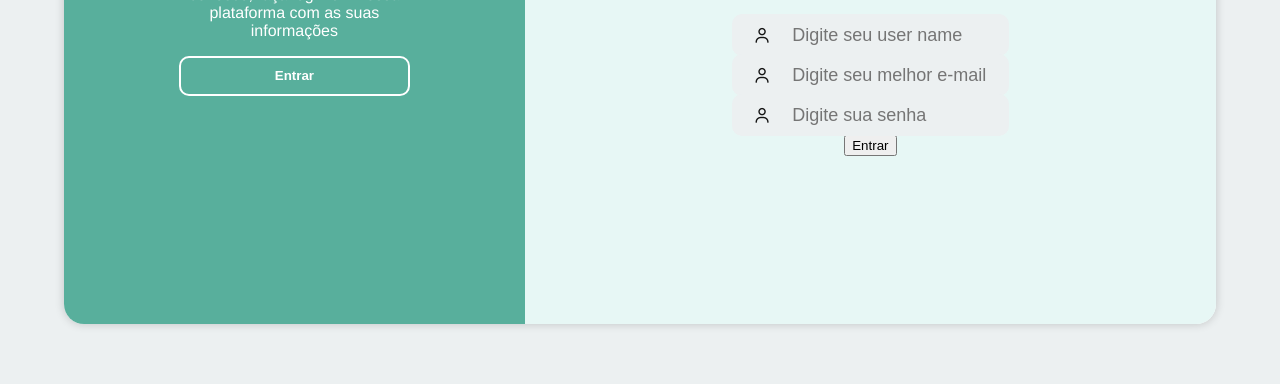
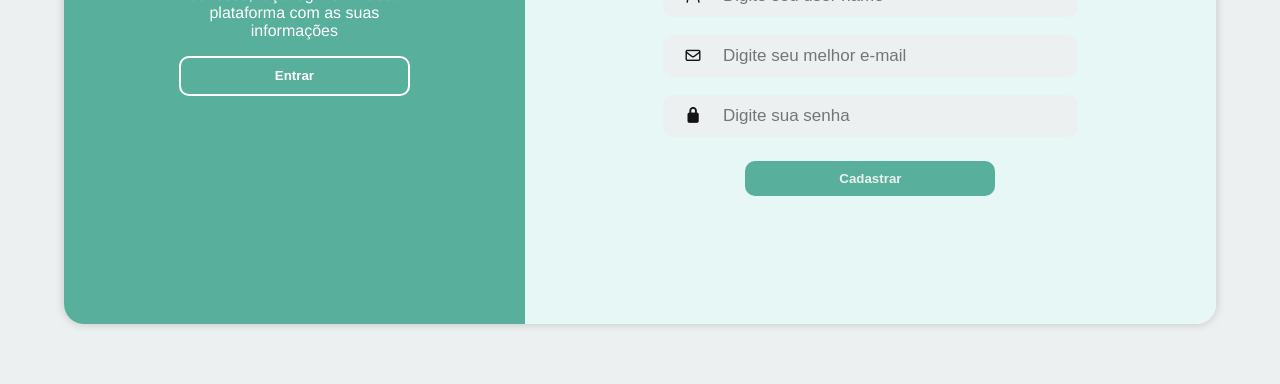
Before and after one commit to ErikeRJK/aula-02, a plain HTML site: page cadastro/index.html in a window 1280 px wide. Shown: the part 416-800 px from the top of the page. Drawn offline with Linux system fonts and the light colour scheme.

Commit message:
finalizando estilização da tela de cadastro

```diff
--- a/cadastro/index.html
+++ b/cadastro/index.html
@@ -37,14 +37,14 @@
             <i class="fa-regular fa-user"></i>
           </div>
           <div class="input">
-            <input type="text" id="e-mail" placeholder="Digite seu melhor e-mail" />
-            <i class="fa-regular fa-user"></i>
+            <input type="email" id="e-mail" placeholder="Digite seu melhor e-mail" />
+            <i class="fa-regular fa-envelope"></i>
           </div>
           <div class="input">
-            <input type="text" id="password" placeholder="Digite sua senha" />
-            <i class="fa-regular fa-user"></i>
+            <input type="password" id="password" placeholder="Digite sua senha" />
+            <i class="fa-solid fa-lock"></i>
           </div>
-          <button>Entrar</button>
+          <button> Cadastrar </button>
         </div>
       </div>
     </div>
--- a/cadastro/style.css
+++ b/cadastro/style.css
@@ -42,6 +42,7 @@ body {
   justify-content: center;
   align-items: center;
   flex-direction: column;
+  margin-bottom: 10px;
 }
 
 .container .main-card .information-card h1 {
@@ -94,12 +95,13 @@ body {
 }
 
 .container .main-card .registration .input {
-  width: 40%;
+  width: 60%;
   height: 40px;
   position: relative;
   display: flex;
   justify-content: center;
   align-items: center;
+  margin-bottom: 20px;
 }
 
 .container .main-card .registration .input input {
@@ -109,7 +111,7 @@ body {
   background-color: #ECF0F1;
   border-radius: 10px;
   padding-left: 60px;
-  font-size: 18px;
+  font-size: 17px;
 }
 
 .container .main-card .registration .input i {
@@ -118,5 +120,18 @@ body {
   font-size: 15px;
   left: 10px;
   color: #141414;
+}
+
+.container .main-card .registration button {
+    width: 250px;
+    height: 35px;
+    background-color: #58AF9C;
+    border: none;
+    border-radius: 10px;
+    color: #ECF0F1;
+    font-weight: 600;
+    margin-top: 5px;
+    cursor: pointer;
+    transition: all 0.3s ease-in-out;
 
 }
```
